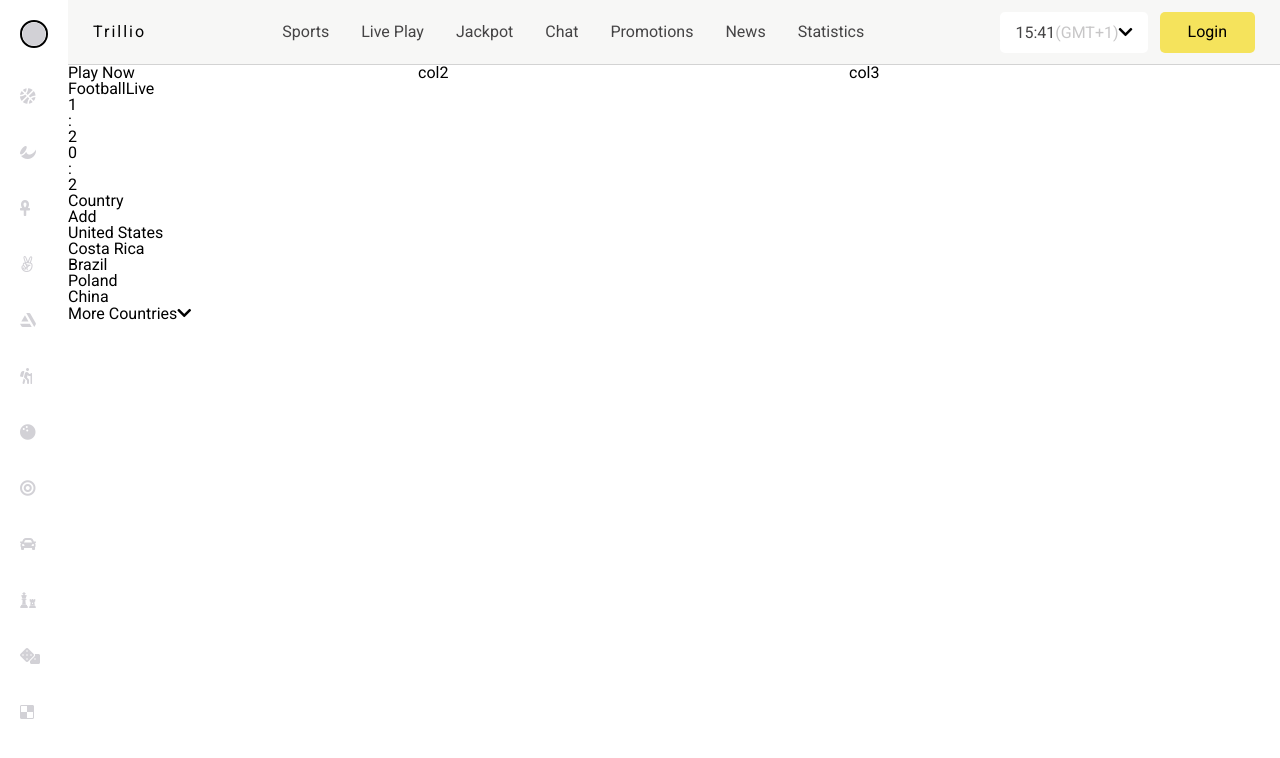
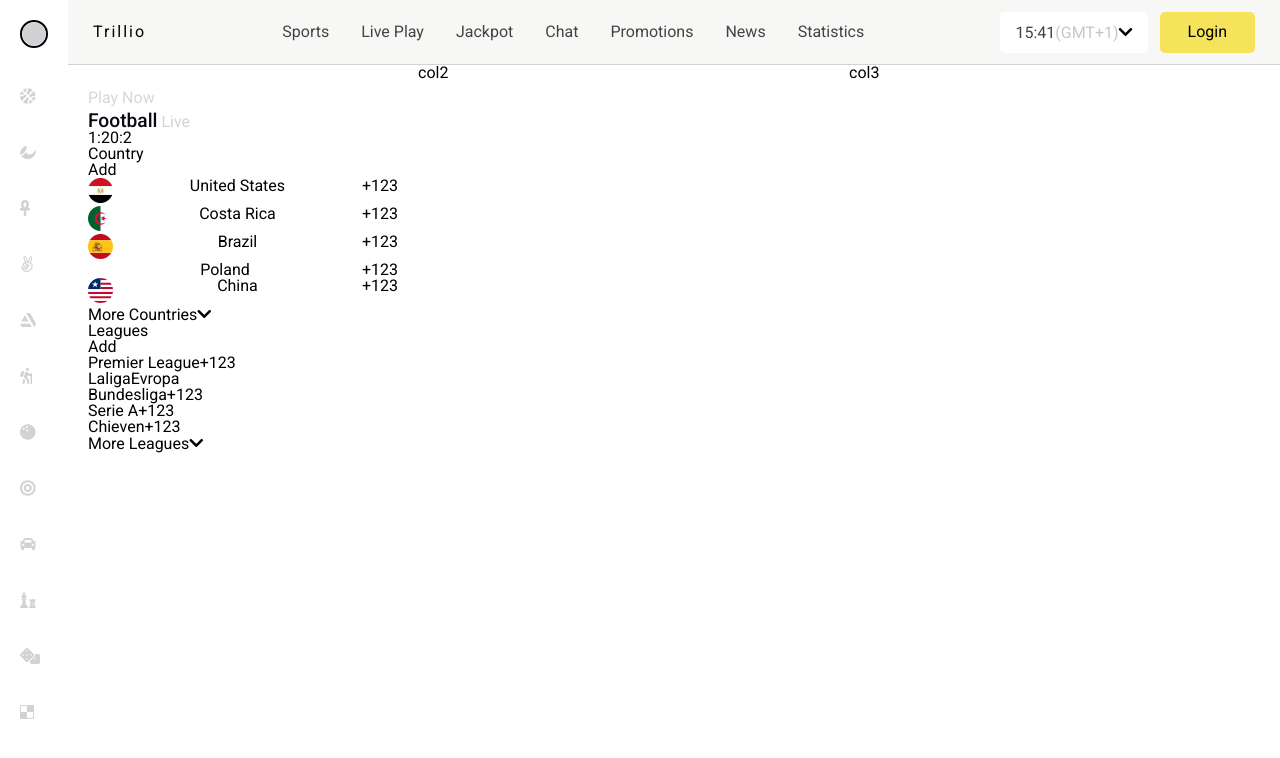
Before and after one commit to Oquendooo/sports-dashboard, a plain HTML site: page index.html in a window 1280 px wide. Drawn offline with nearby package versions, Linux system fonts and the light colour scheme; a script that the page names is missing.

Commit message:
next commit

```diff
--- a/css/main.scss
+++ b/css/main.scss
@@ -122,7 +122,82 @@ body{
 
       grid-template-columns: minmax(200px, 350px) repeat(2, 1fr);
       height: 100vh;
-      .first-col{}
+      .first-col{
+        .first-col-inner{
+          padding: 25px 20px;
+          .sub-heading{
+            color: #d8d7d6;
+            margin-bottom: 5px;
+          }
+          .heading{
+            .first-part{
+              color: #090711;
+              font-size:1.2rem;
+              font-weight: 500;
+
+            }
+            .second-part{
+              color: #d4d3d1;
+
+            }
+          }
+          .live-scores{
+            display: flex;
+            .score{
+              display: flex;
+              .team-icon{}
+              .number{}
+              .seperator{}
+            }
+          }
+          .country-section{
+            .top-div{
+              .heading{}
+              .add-link{}
+            }
+            .countries{
+              .country{
+                display: flex;
+                justify-content: space-between;
+                .flag{
+                  img{
+                    width: 25px;
+                    height: 25px;
+                  }
+                }
+                .name{}
+                .number{}
+              }
+            }
+            .more-countries-dropdown{
+              .btn{
+                .title{}
+                .fas.fa-chevron-down{}
+              }
+            }
+          }
+          .league-section{
+            .top-div{
+              .heading{}
+              .add-link{}
+            }
+            .leagues{
+              .league{
+                display: flex;
+                .flag{}
+                .name{}
+                .number{}
+              }
+            }
+            .more-leagues-dropdown{
+              .btn{
+                .title{}
+                .fas.fa-chevron-down{}
+              }
+            }
+          }
+        }
+      }
       .second-col{}
       .third-col{}
     }
--- a/index.html
+++ b/index.html
@@ -55,14 +55,15 @@
         <div class="first-col-inner">
           <h3 class="sub-heading">Play Now</h3>
           <h2 class="heading">
-            <span class="first-part">Football</span><span class="second-part">Live</span>
+            <span class="first-part">Football</span>
+            <span class="second-part">Live</span>
           </h2>
           <div class="live-scores">
             <div class="score">
               <div class="team-icon"></div>
-              <div class="score">1</div>
+              <div class="number">1</div>
               <div class="seperator">:</div>
-              <div class="score">2</div>
+              <div class="number">2</div>
               <div class="team-icon"></div>
             </div>
             <div class="score">
@@ -80,33 +81,77 @@
             </div>
             <div class="countries">
               <div class="country">
-                <div class="flag"></div>
+                <div class="flag">
+                  <img src="assets/images/svgs/flag1.svg" alt=""/>
+                </div>
                 <div class="name">United States</div>
-                <div class="number"></div>
+                <div class="number">+123</div>
               </div>
               <div class="country">
-                <div class="flag"></div>
+                <div class="flag">
+                  <img src="assets/images/svgs/flag2.svg" alt=""/>
+                </div>
                 <div class="name">Costa Rica</div>
-                <div class="number"></div>
+                <div class="number">+123</div>
               </div>
               <div class="country">
-                <div class="flag"></div>
+                <div class="flag">
+                  <img src="assets/images/svgs/flag3.svg" alt=""/>
+                </div>
                 <div class="name">Brazil</div>
-                <div class="number"></div>
+                <div class="number">+123</div>
               </div>
               <div class="country">
                 <div class="flag"></div>
                 <div class="name">Poland</div>
-                <div class="number"></div>
+                <div class="number">+123</div>
               </div>
               <div class="country">
-                <div class="flag"></div>
+                <div class="flag">
+                  <img src="assets/images/svgs/flag4.svg" alt=""/>
+                </div>
                 <div class="name">China</div>
-                <div class="number"></div>
+                <div class="number">+123</div>
               </div>
             </div>
             <div class="more-countries-dropdown">
-              <div class="btn">More Countries<span></span><i class="fas fa-chevron-down"></i></div>
+              <div class="btn"><span class="title">More Countries</span><i class="fas fa-chevron-down"></i></div>
+            </div>
+          </div>
+          <div class="league-section">
+            <div class="top-div">
+              <div class="heading">Leagues</div>
+              <div class="add-link">Add</div>
+            </div>
+            <div class="leagues">
+              <div class="league">
+                <div class="flag"></div>
+                <div class="name">Premier League</div>
+                <div class="number">+123</div>
+              </div>
+              <div class="league">
+                <div class="flag"></div>
+                <div class="name">Laliga</div>
+                <div class="number">Evropa</div>
+              </div>
+              <div class="league">
+                <div class="flag"></div>
+                <div class="name">Bundesliga</div>
+                <div class="number">+123</div>
+              </div>
+              <div class="league">
+                <div class="flag"></div>
+                <div class="name">Serie A</div>
+                <div class="number">+123</div>
+              </div>
+              <div class="league">
+                <div class="flag"></div>
+                <div class="name">Chieven</div>
+                <div class="number">+123</div>
+              </div>
+            </div>
+            <div class="more-leagues-dropdown">
+              <div class="btn"><span class="title">More Leagues</span><i class="fas fa-chevron-down"></i></div>
             </div>
           </div>
         </div>
```
Also changed, not shown: assets/images/svgs/flag1.svg (added), assets/images/svgs/flag2.svg (added), assets/images/svgs/flag3.svg (added), assets/images/svgs/flag4.svg (added), assets/images/svgs/iconfinder_Untitled-2-12_3253489.svg (added), assets/images/svgs/iconfinder_Untitled-2-16_3253493.svg (added), assets/images/svgs/iconfinder_Untitled-2-18_3253495.svg (added), assets/images/svgs/iconfinder_Untitled-2-19_3253496.svg (added), css/main.css, 1 other file.
